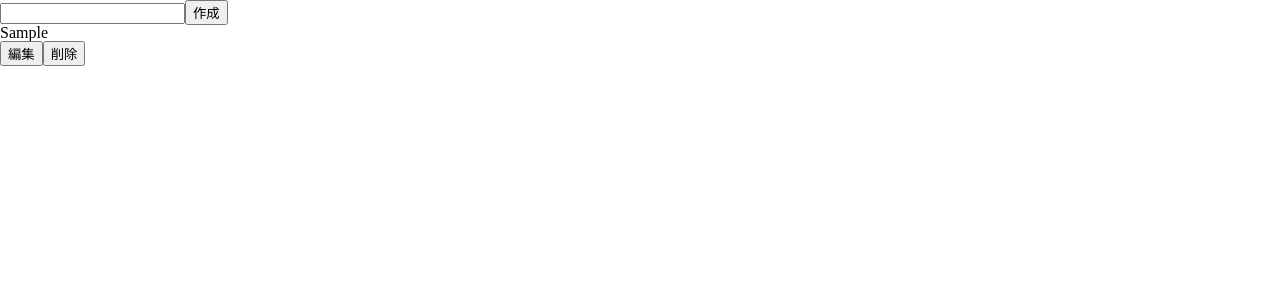
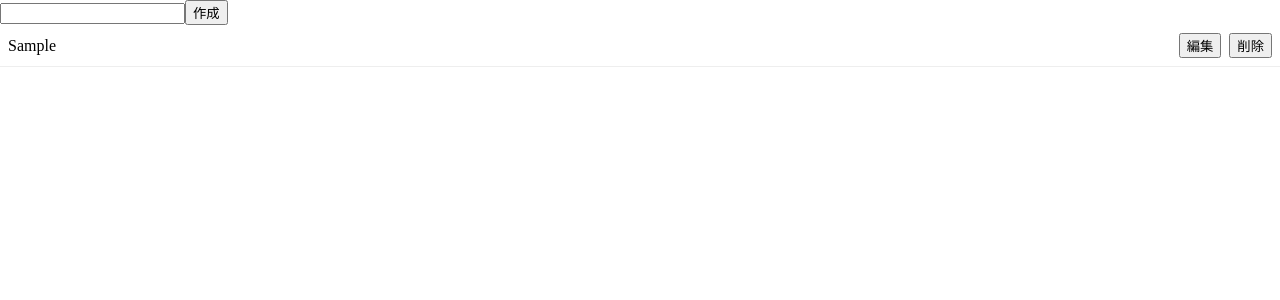
Before and after one commit to KanDai/react-todo, a React (Create React App) app: page / in a window 1280 px wide. Both pictures are taken after typing "Sample" into the empty fields and a click on the button "作成". Shown: the top 300 px of the page. Built offline with nearby package versions, Linux system fonts and the light colour scheme.

Commit message:
CSS Moduleを使ってタスクのスタイルを調整

```diff
--- a/src/component/Task.tsx
+++ b/src/component/Task.tsx
@@ -1,4 +1,5 @@
 import { useState } from 'react'
+import styles from "./task.module.scss";
 
 interface TaskType {
   index: number
@@ -25,18 +26,45 @@ const Task = (props: TaskType) => {
 
   if (!isEditable) {
     return (
-      <div className="Task">
+      <div className={styles.wrap}>
         <p>{props.label}</p>
-        <button type="button" onClick={() => changeEditable(true)}>編集</button>
-        <button type="button" onClick={handleClickDelete}>削除</button>
+        <div className={styles.btns}>
+          <button
+            type="button"
+            className={styles.btn}
+            onClick={() => changeEditable(true)}
+          >
+            編集
+          </button>
+          <button
+            type="button"
+            className={styles.btn}
+            onClick={handleClickDelete}
+          >
+            削除
+          </button>
+        </div>
       </div>
     )
   } else {
     return (
-      <div className="Task">
-        <form onSubmit={handleSubmitEdit}>
-          <input type="text" name="task" defaultValue={props.label} />
-          <button type="submit">決定</button>
+      <div className={styles.wrap}>
+        <form
+          className={styles.form}
+          onSubmit={handleSubmitEdit}
+        >
+          <input
+            type="text"
+            name="task"
+            className={styles.formInput}
+            defaultValue={props.label}
+          />
+          <button
+            className={styles.formBtn}
+            type="submit"
+          >
+            決定
+          </button>
         </form>
       </div>
     )
--- /dev/null
+++ b/src/component/task.module.scss
@@ -0,0 +1,33 @@
+.wrap {
+  width: 100%;
+  display: flex;
+  align-items: center;
+  padding: 8px;
+  border-bottom: 1px solid #eee;
+  font-size: 16px;
+}
+
+.btns {
+  margin-left: auto;
+}
+
+.btn {
+  white-space: nowrap;
+  margin-left: 8px;
+}
+
+.form {
+  display: flex;
+  width: 100%;
+}
+
+.formBtn {
+  white-space: nowrap;
+  margin-left: auto;
+}
+
+.formInput {
+  border: none;
+  width: 100%;
+  font-size: 16px;
+}
```
